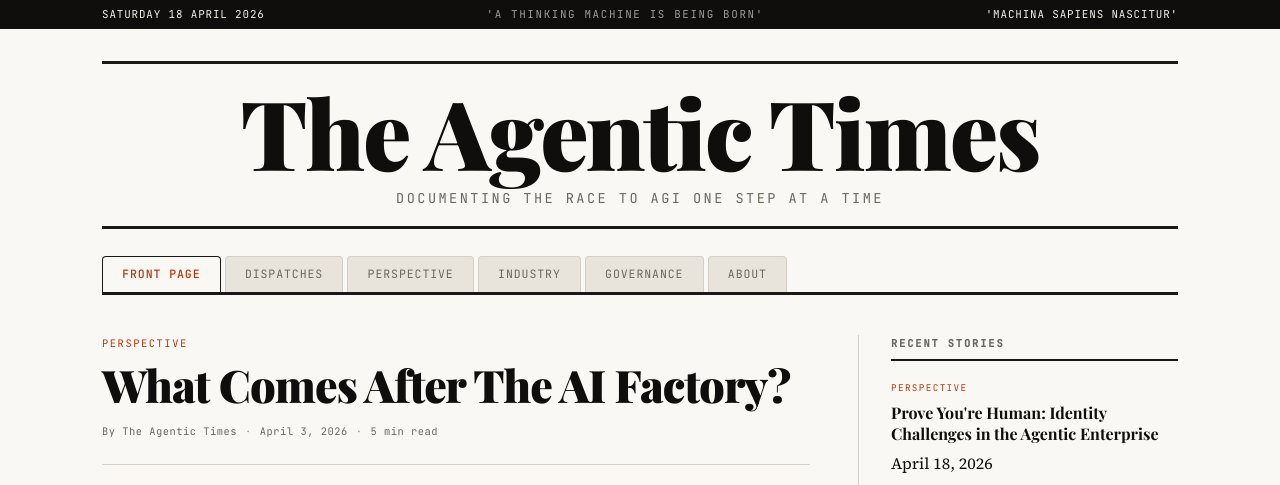
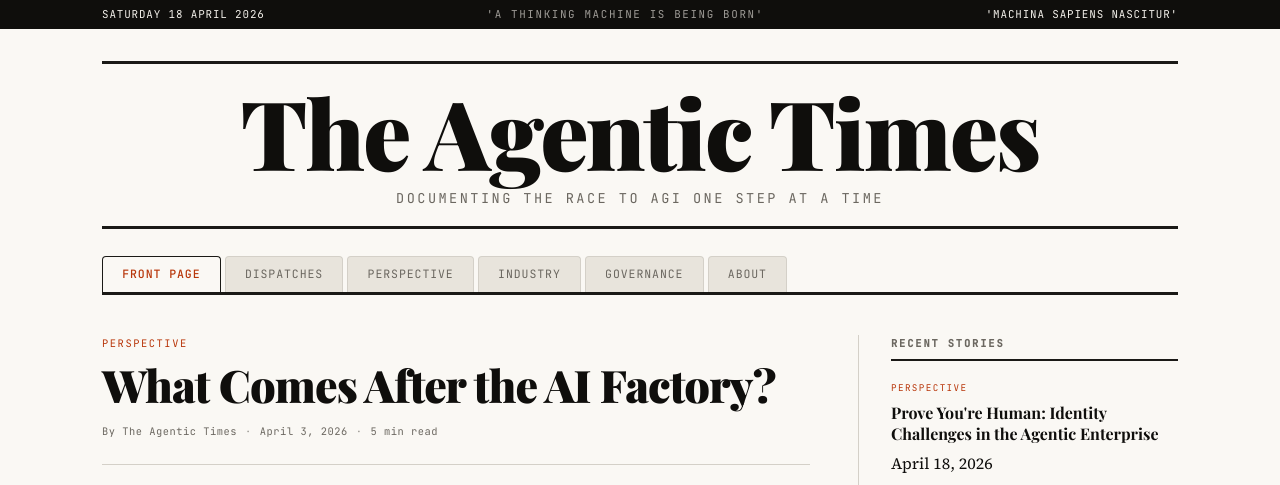
Before and after one commit to christbt79/agentic-times, a Jekyll site: the page built from _posts/2026-04-17-what-comes-after-the-ai-factory.md, in a window 1280 px wide and 900 px high, cut to the strip 0-485 px from the top of the window. Built offline with Jekyll 4.4.1, drawn with Linux system fonts in a browser that asks for light colours; some web fonts are replaced.

```diff
--- a/_posts/2026-04-17-what-comes-after-the-ai-factory.md
+++ b/_posts/2026-04-17-what-comes-after-the-ai-factory.md
@@ -1,5 +1,5 @@
 ---
-title: What Comes After The AI Factory?
+title: What Comes After the AI Factory?
 category: Perspective
 deck: ''
 author: The Agentic Times
```
